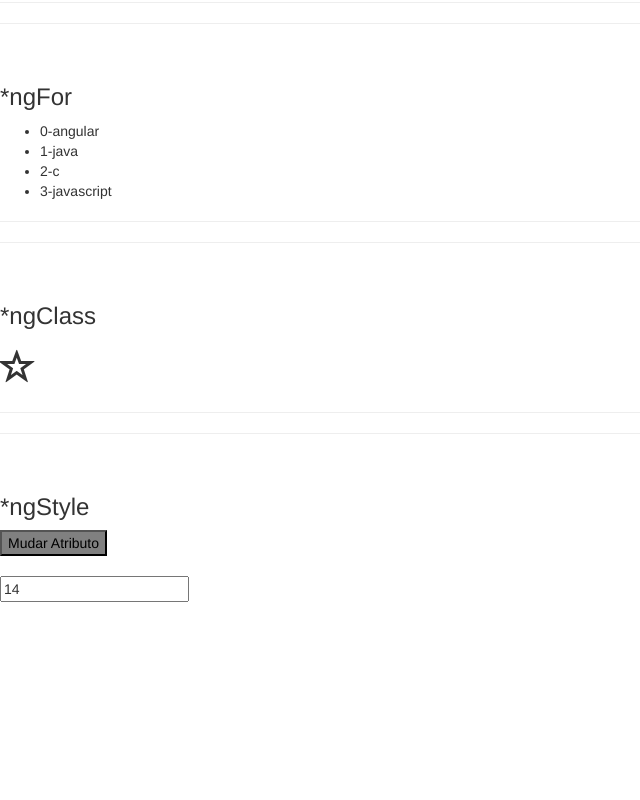
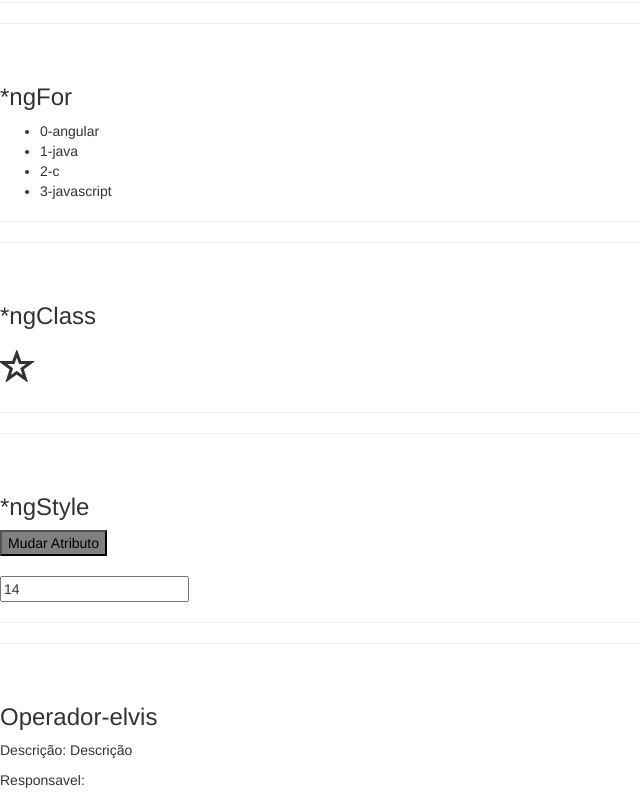
Before and after one commit to leoreisdias/Diretivas_Angular, an Angular app: page / in a window 1280 px wide. Shown: the part 415-1215 px from the top of the page, without its empty margins (0-640 px from the left). Before the commit the page ends 1017 px from the top, so only its background shows below. Built offline with nearby package versions, Linux system fonts and the light colour scheme.

Commit message:
operador-elvis

```diff
--- a/src/app/app.component.html
+++ b/src/app/app.component.html
@@ -12,3 +12,6 @@
 <hr>
 <hr><br>
 <app-ng-style></app-ng-style>
+<hr>
+<hr><br>
+<app-operador-elvis></app-operador-elvis>
--- a/src/app/app.module.ts
+++ b/src/app/app.module.ts
@@ -8,6 +8,7 @@ import { NgForComponent } from './ng-for/ng-for.component';
 import { NgClassComponent } from './ng-class/ng-class.component';
 import { NgStyleComponent } from './ng-style/ng-style.component';
 import { FormsModule } from '@angular/forms';
+import { OperadorElvisComponent } from './operador-elvis/operador-elvis.component';
 
 @NgModule({
   declarations: [
@@ -16,7 +17,8 @@ import { FormsModule } from '@angular/forms';
     NgSwitchComponent,
     NgForComponent,
     NgClassComponent,
-    NgStyleComponent
+    NgStyleComponent,
+    OperadorElvisComponent
   ],
   imports: [
     BrowserModule,
--- /dev/null
+++ b/src/app/operador-elvis/operador-elvis.component.html
@@ -0,0 +1,3 @@
+<h3>Operador-elvis</h3>
+<p>Descrição: {{task.desc}}</p>
+<p>Responsavel: {{task.responsavel?.name}}</p>
--- /dev/null
+++ b/src/app/operador-elvis/operador-elvis.component.ts
@@ -0,0 +1,20 @@
+import { Component, OnInit } from '@angular/core';
+
+@Component({
+  selector: 'app-operador-elvis',
+  templateUrl: './operador-elvis.component.html',
+  styleUrls: ['./operador-elvis.component.css']
+})
+export class OperadorElvisComponent implements OnInit {
+
+  task: any = {
+    desc: 'Descrição',
+    responsavel: null
+  }
+
+  constructor() { }
+
+  ngOnInit(): void {
+  }
+
+}
```
Also changed, not shown: src/app/operador-elvis/operador-elvis.component.css (added), 1 other file (tests, documents, lock files or other folders).
